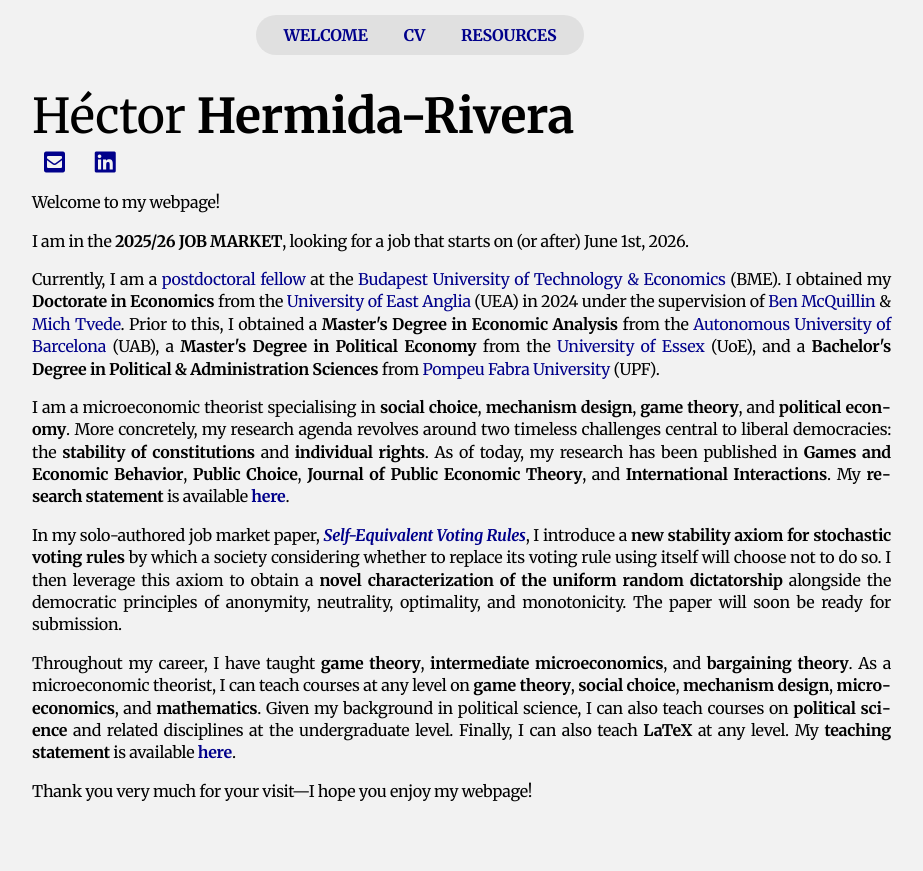
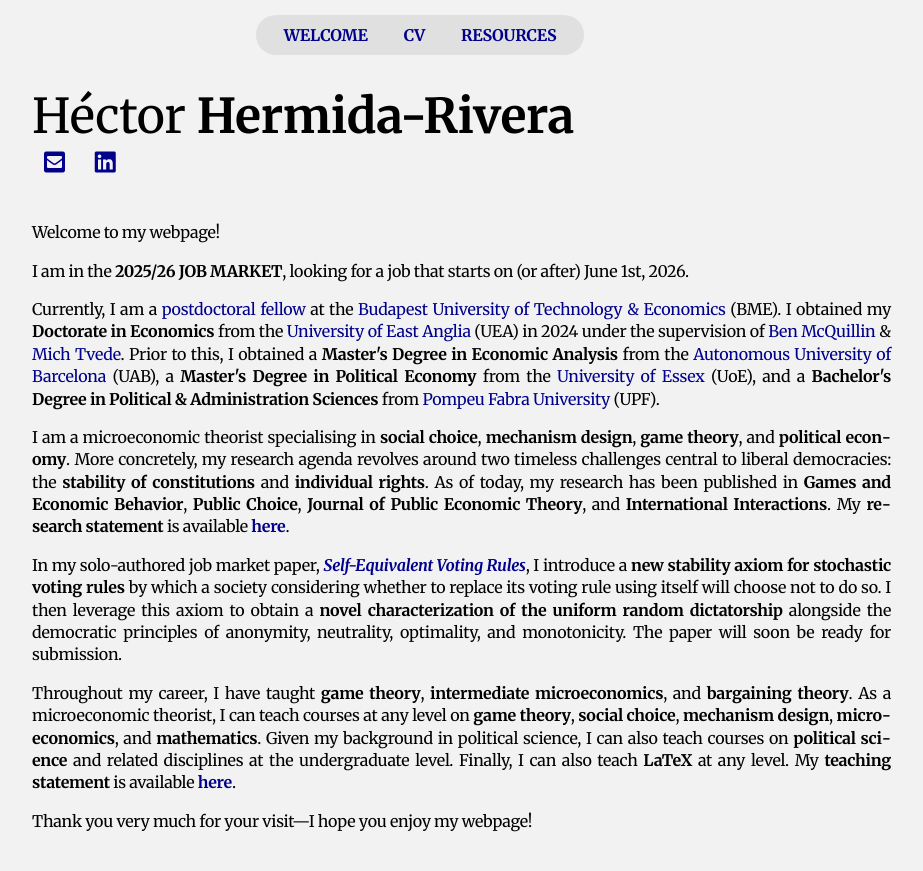
Before and after one commit to HectorHermidaRivera/hectorhermidarivera.github.io, a Jekyll site: the page built from index.md, in a window 1280 px wide. Shown: the top 871 px of the page, without its empty margins (220-1143 px from the left). Built offline with Jekyll 4.4.1, drawn with Linux system fonts in a browser that asks for light colours; a style sheet for code colours, icons or effects is not loaded.

Commit message:
Update index.md

```diff
--- a/index.md
+++ b/index.md
@@ -3,7 +3,7 @@ layout: default
 title: Héctor Hermida-Rivera
 ---
 
-  <div class="icon-row" style="paddng-bottom: 30px !important;">
+  <div class="icon-row" style="padding-bottom: 30px !important;">
     <a href="https://drive.google.com/file/d/1U52WtfZQt0LltKnNHPnS9Ce1F0kYY_Sz/view?usp=sharing">
       <i class="ai ai-cv-square" style="font-size:1.50em;"></i>
     </a>
```
